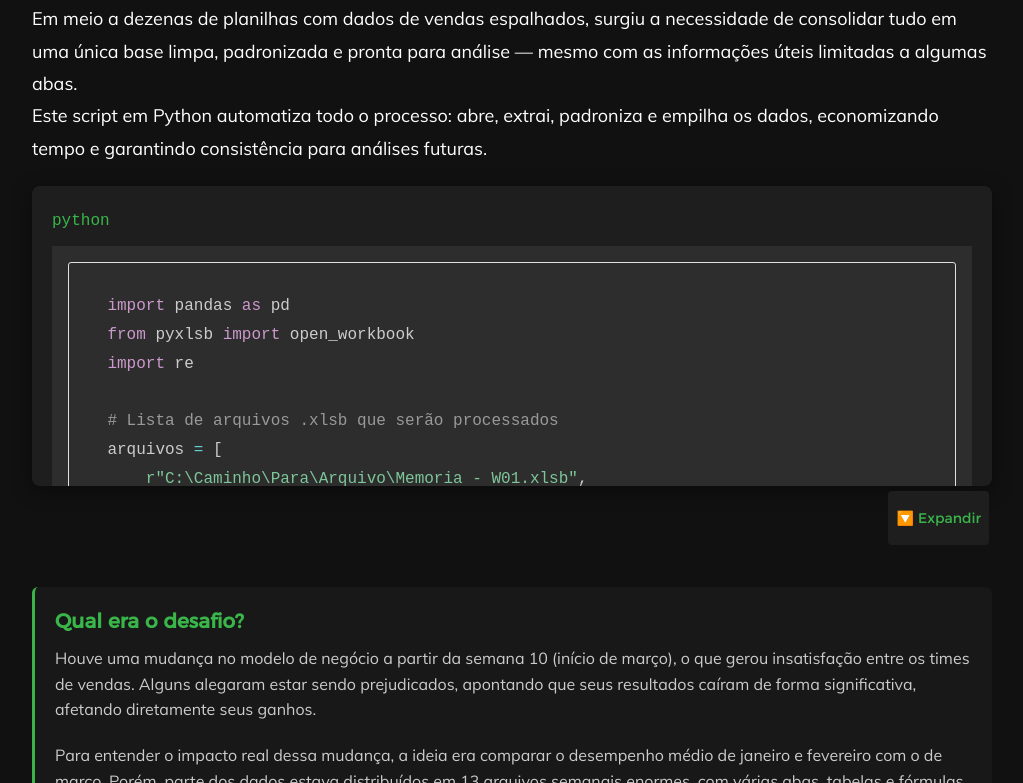
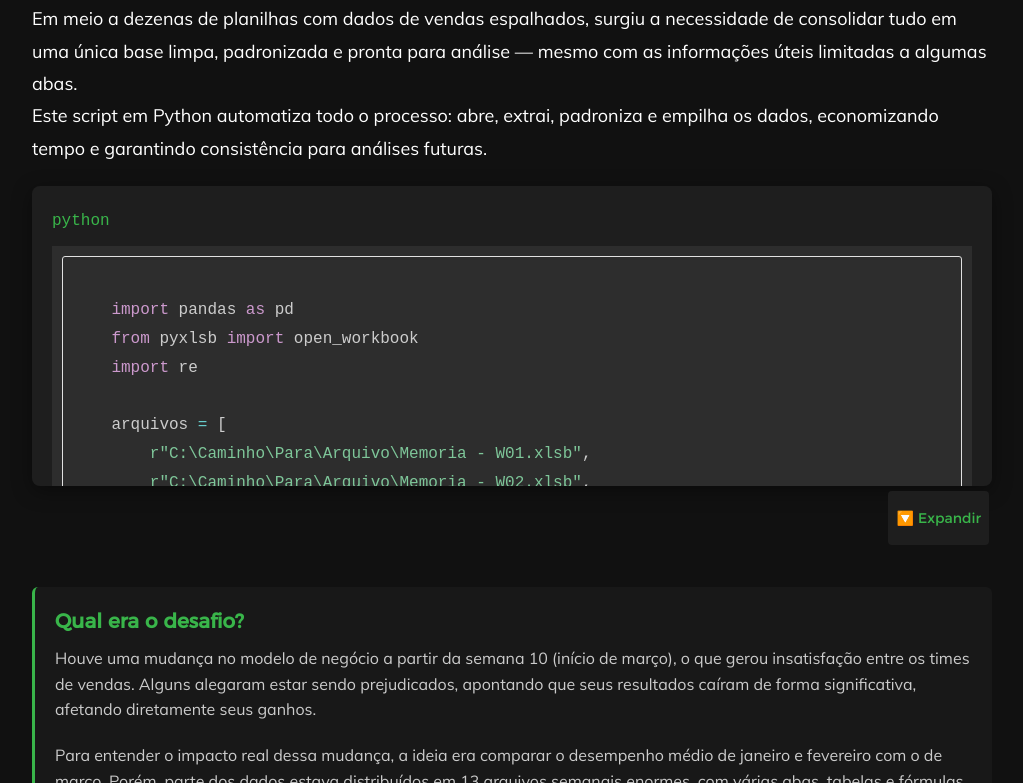
Before and after one commit to gm-rocha/portfolio, a plain HTML site: page projects/projeto_python_consolidando_dados.html in a window 1280 px wide. Shown: the part 159-942 px from the top of the page, without its empty margins (128-1151 px from the left). Drawn offline with nearby package versions, Linux system fonts and the light colour scheme.

Commit message:
Add files via upload

```diff
--- a/projects/projeto_python_consolidando_dados.html
+++ b/projects/projeto_python_consolidando_dados.html
@@ -10,7 +10,6 @@
   <link rel="stylesheet" href="../css/base.css">
   <link rel="stylesheet" href="../css/vendor.css">
   <link rel="stylesheet" href="../css/main.css">
-
   <link rel="stylesheet" href="https://cdn.jsdelivr.net/npm/prismjs@1.29.0/themes/prism-tomorrow.min.css">
 
   <style>
@@ -44,7 +43,18 @@
       overflow-x: auto;
       margin-bottom: 2rem;
       box-shadow: 0 5px 20px rgba(0, 0, 0, 0.4);
-      padding: 2rem;
+      padding: 2rem; /* Adicionando padding para criar espaço ao redor do texto */
+      color: #39b54a;
+    }
+
+    .terminal pre {
+      white-space: pre-wrap; /* Quebra as linhas quando o conteúdo é muito longo */
+      word-wrap: break-word; /* Garante que o texto quebre para a linha quando necessário */
+      font-family: 'Fira Code', monospace;
+      font-size: 1.6rem;
+      line-height: 1.8;
+      margin: 0; /* Removendo margens indesejadas */
+      padding: 1rem; /* Adicionando padding no conteúdo */
     }
 
     .terminal::before {
@@ -59,6 +69,10 @@
       font-size: 1.6rem;
       font-family: 'Fira Code', monospace;
       line-height: 1.8;
+      white-space: pre-wrap;
+      word-wrap: break-word;
+      display: block;
+      padding: 1rem; /* Padding interno no código */
     }
 
     .back-button {
@@ -112,8 +126,6 @@
     .toggle-button:active {
       background-color: #1e1e1e; /* mantém cor original mesmo ao clicar */
     }
-
-
   </style>
 </head>
 <body>
@@ -127,15 +139,12 @@
       economizando tempo e garantindo consistência para análises futuras.
     </p>
 
-
-
     <div class="terminal" id="codigo-terminal" style="max-height: 300px; overflow-y: auto; transition: max-height 0.3s ease;">
       <pre><code class="language-python">
     import pandas as pd
     from pyxlsb import open_workbook
     import re
 
-    # Lista de arquivos .xlsb que serão processados
     arquivos = [
         r"C:\Caminho\Para\Arquivo\Memoria - W01.xlsb",
         r"C:\Caminho\Para\Arquivo\Memoria - W02.xlsb",
@@ -152,38 +161,25 @@
         r"C:\Caminho\Para\Arquivo\Memoria - W13.xlsb"
     ]
 
-    # Expressão regular para extrair a semana do nome do arquivo
     id_semana = r"- W.{2}"
-
-    # Abas do arquivo a serem processadas
     abas = ["BASE_A", "BASE_B", "BASE_C"]
-
-    # DataFrame final onde os dados serão acumulados
     df_final = pd.DataFrame()
-
-    # Controle do índice das linhas no DataFrame final
     ultimo_indice = 0
 
-    # Processando cada arquivo na lista
     for arquivo in arquivos:
-        # Extrai a semana do nome do arquivo usando a expressão regular
         id_w_result = re.search(id_semana, arquivo)
         semana = id_w_result.group(0) if id_w_result else "N/A"
 
-        # Abre o arquivo .xlsb e processa cada aba
         with open_workbook(arquivo) as arq:
             for aba in abas:
-                if aba in arq.sheets:  # Verifica se a aba existe no arquivo
-                    id_aba = arq.get_sheet(aba)  # Acessa a aba
-                    linhas = list(id_aba.rows())  # Lê todas as linhas da aba
+                if aba in arq.sheets:
+                    id_aba = arq.get_sheet(aba)
+                    linhas = list(id_aba.rows())
                     cabecalho = [cell[2] for cell in linhas[0]]
                     dados = [[cell[2] for cell in row] for row in linhas[1:]]
 
-                    # Cria um DataFrame com os dados lidos
                     df_aba = pd.DataFrame(dados, columns=cabecalho)
 
-                    # Manipula os dados dependendo da aba
-                    # (muda os nomes das colunas e adiciona a coluna 'base')
                     if aba.lower() == 'base_a':
                         df_aba = df_aba[['LOJA', 'CODIGO', 'VALOR']]
                         df_aba.columns = ['cnpj', 'ean', 'check']
@@ -197,27 +193,18 @@
                         df_aba.columns = ['cnpj', 'ean', 'check']
                         df_aba['base'] = 'base_c'
 
-                    # Adiciona a coluna da semana e formata os valores de 'cnpj' e 'ean'
                     df_aba['semana'] = semana
-                    # Preenche o CNPJ com zeros à esquerda
                     df_aba['cnpj'] = df_aba['cnpj'].astype(str).str.zfill(14)
-                    # Preenche o EAN com zeros à esquerda
                     df_aba['ean'] = df_aba['ean'].astype(str).str.zfill(13)
 
-                    # Atualiza o índice do DataFrame
                     df_aba.index = range(ultimo_indice, ultimo_indice + len(df_aba))
-                    ultimo_indice = df_aba.index[-1] + 1  # Ajusta o último índice
+                    ultimo_indice = df_aba.index[-1] + 1
 
-                    # Concatena os dados dessa aba ao DataFrame final
                     df_final = pd.concat([df_final, df_aba], ignore_index=True)
 
-    # Filtra o DataFrame final para manter apenas as linhas com 'check' > 0
     df_final = df_final[df_final['check'] > 0]
-
-    # Salva o DataFrame final como um arquivo CSV
     df_final.to_csv(r"C:\Caminho\Para\Salvar\resultado.csv", index=False)
 
-    # Exibe uma mensagem indicando que o arquivo foi gerado com sucesso
     print('Arquivo gerado com sucesso!')
       </code></pre>
     </div>
@@ -267,7 +254,7 @@
         ✔️ Todos os registros extraídos são empilhados em um único DataFrame, criando uma base consolidada com dados de todas as semanas e todas as fontes.
       </p>
       <p>
-        ✔️ Por fim, ele filtra apenas os registros com vendas reais (check > 0) e exporta os resultados para um arquivo CSV pronto para ser analisado.
+        ✔️ Por fim, ele filtra apenas os registros com vendas reais (check > 0) e exporta os resultados para um arquivo CSV
       </p>
       <h3>Conclusão</h3>
       <p>
@@ -275,8 +262,6 @@
         Além disso, ela possibilitou uma análise mais rápida e precisa, e ainda criou um caminho para reaproveitar a solução em futuras demandas. <br>
         </p>
     </div>
-
-
 
     <a href="/portfolio/index.html#portfolio" class="back-button">← Voltar ao Portfólio</a>
 
@@ -305,7 +290,5 @@
       }
     });
   </script>
-
-
 </body>
 </html>
```
Also changed, not shown: projects/projeto_pbi_painel_indicadores.html (+7 -6 lines), projects/projeto_python_localizador_dados.html (+18 -2 lines), images/painel_gerencial.jpg, images/painel_indicadores.jpg.
